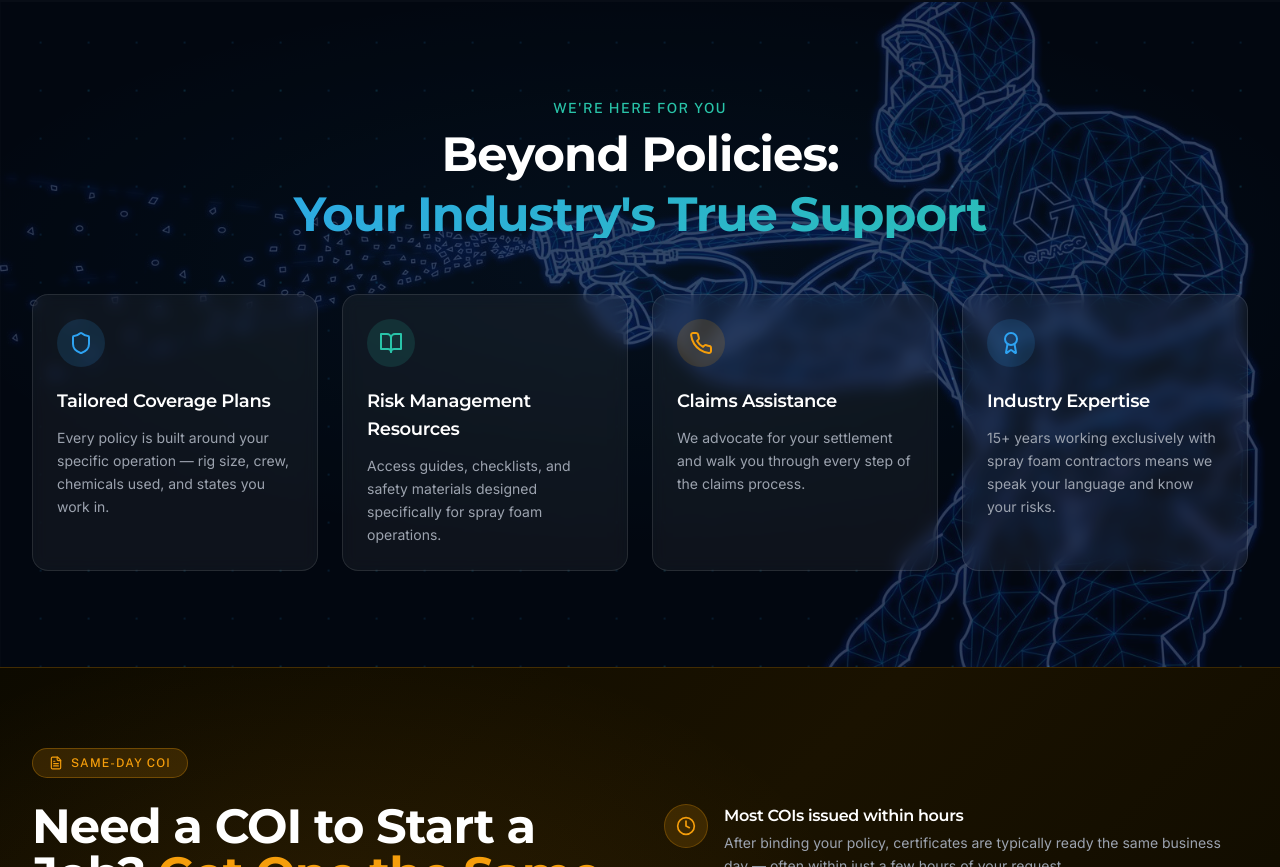
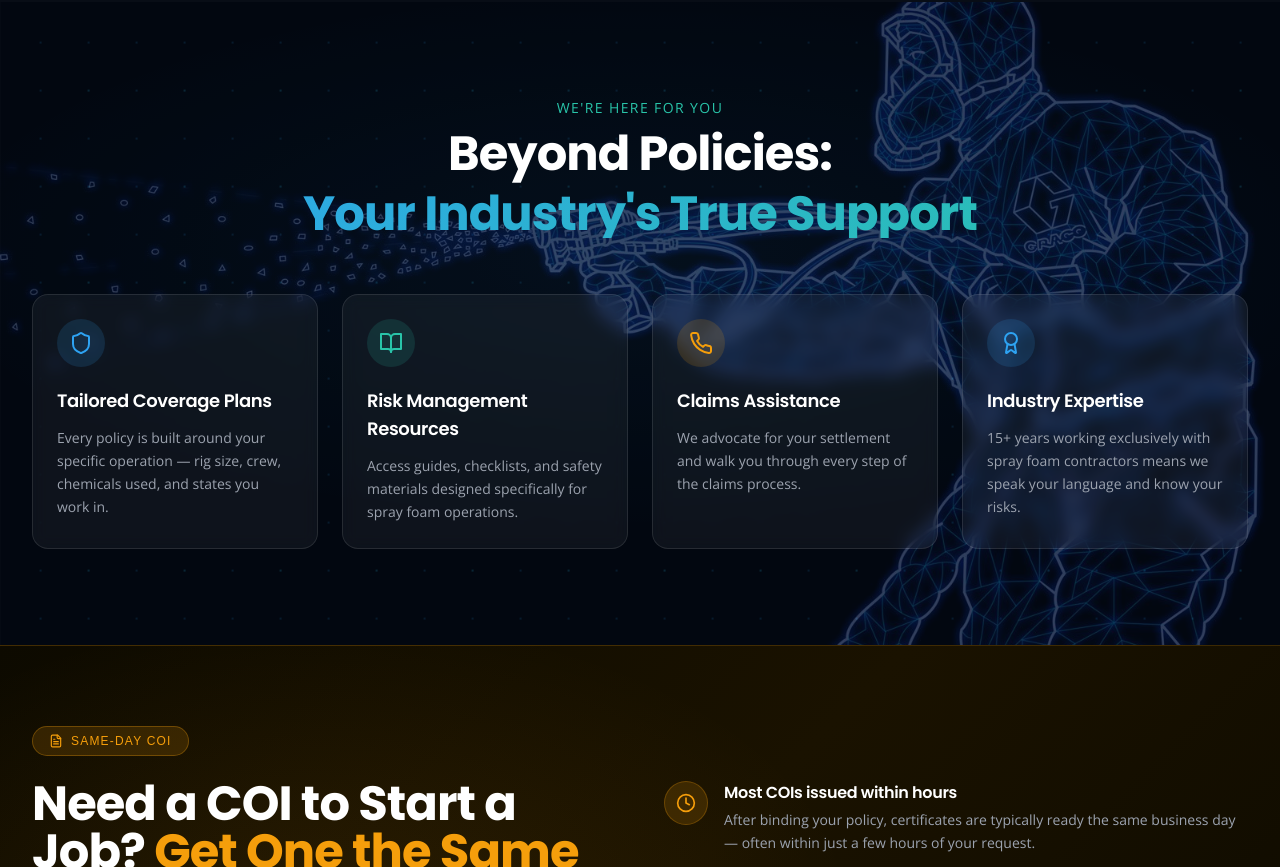
Before and after one commit to MCERQUA/sprayfoaminsurance-nextjs, a Next.js app: page / in a window 1280 px wide. Shown: the part 5726-6593 px from the top of the page. Built offline with nearby package versions, Linux system fonts and the light colour scheme.

Commit message:
auto-save: app/layout.tsx,tailwind.config.js

```diff
--- a/app/layout.tsx
+++ b/app/layout.tsx
@@ -1,23 +1,26 @@
 import type { Metadata } from 'next';
-import { Montserrat, Inter, Public_Sans } from 'next/font/google';
+import { Poppins, Open_Sans } from 'next/font/google';
 import Nav from '@/components/Nav';
 import Footer from '@/components/Footer';
 import JsonLd from '@/components/JsonLd';
 import './globals.css';
 
-const montserrat = Montserrat({
+// Live site (sprayfoaminsurance.com) uses Poppins for headings and Open Sans
+// for body/labels — see ai/live-capture/DESIGN-TOKENS.md. Swapped in for
+// design-token parity (previously Montserrat/Inter/Public Sans).
+const poppins = Poppins({
   subsets: ['latin'],
   weight: ['600', '700', '800'],
   display: 'swap',
   variable: '--font-headline',
 });
-const inter = Inter({
+const openSans = Open_Sans({
   subsets: ['latin'],
   weight: ['400', '500', '600'],
   display: 'swap',
   variable: '--font-body',
 });
-const publicSans = Public_Sans({
+const openSansLabel = Open_Sans({
   subsets: ['latin'],
   weight: ['500', '600', '700'],
   display: 'swap',
@@ -91,7 +94,7 @@ export const metadata: Metadata = {
 
 export default function RootLayout({ children }: { children: React.ReactNode }) {
   return (
-    <html lang="en" className={`dark ${montserrat.variable} ${inter.variable} ${publicSans.variable}`}>
+    <html lang="en" className={`dark ${poppins.variable} ${openSans.variable} ${openSansLabel.variable}`}>
       <body className="bg-background text-text font-body antialiased">
         <JsonLd />
         <Nav />
--- a/tailwind.config.js
+++ b/tailwind.config.js
@@ -21,10 +21,10 @@ module.exports = {
         muted: '#94a3b8',
       },
       fontFamily: {
-        headline: ['Montserrat', 'sans-serif'],
-        display: ['Montserrat', 'sans-serif'],
-        body: ['Inter', 'sans-serif'],
-        label: ['Public Sans', 'sans-serif'],
+        headline: ['var(--font-headline)', 'Poppins', 'Helvetica', 'Arial', 'sans-serif'],
+        display: ['var(--font-headline)', 'Poppins', 'Helvetica', 'Arial', 'sans-serif'],
+        body: ['var(--font-body)', "'Open Sans'", 'sans-serif'],
+        label: ['var(--font-label)', "'Open Sans'", 'sans-serif'],
       },
       letterSpacing: {
         tighter: '-0.02em',
```
